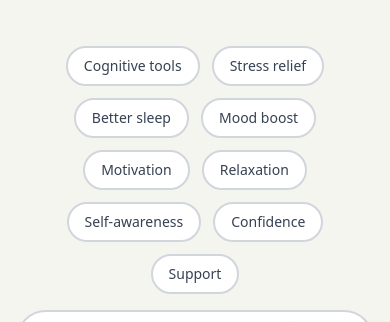
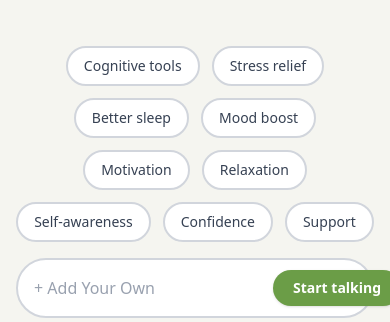
Before and after one commit to spimethod/quiz, a Next.js app: page /quiz/goals in a window 390 px wide. Shown: the part 522-844 px from the top of the page. Built offline with nearby package versions, Linux system fonts and the light colour scheme; grey boxes are pictures that could not be loaded.

Commit message:
Add 4px top padding to logo in header, revert button padding changes

```diff
--- a/app/components/QuizLayout.tsx
+++ b/app/components/QuizLayout.tsx
@@ -177,7 +177,7 @@ export default function QuizLayout({
       }}
     >
       {/* Header - Fixed */}
-      <header className="fixed top-0 left-0 right-0 z-50 pt-2 sm:pt-4 pb-0 px-8 sm:px-10 md:px-12 lg:px-6 bg-[#f5f5f0] safe-area-top">
+      <header className="fixed top-0 left-0 right-0 z-50 pt-[12px] sm:pt-[20px] pb-0 px-8 sm:px-10 md:px-12 lg:px-6 bg-[#f5f5f0] safe-area-top">
         {!hideBackButton && (
         <BackButton
           onClick={onBack}
--- a/app/quiz/goals/page.tsx
+++ b/app/quiz/goals/page.tsx
@@ -270,7 +270,7 @@ export default function GoalsPage() {
 
         {/* Goal Options */}
         <div className={`mb-4 sm:mb-6 ${isExpanded ? 'mb-0' : ''}`}>
-          <div className="flex flex-wrap justify-center gap-3 sm:gap-4 mb-4 px-4 sm:px-6 md:px-8 lg:px-10">
+          <div className="flex flex-wrap justify-center gap-3 sm:gap-4 mb-4">
           {goalOptions.map((option) => (
             <button
               key={option}
```
